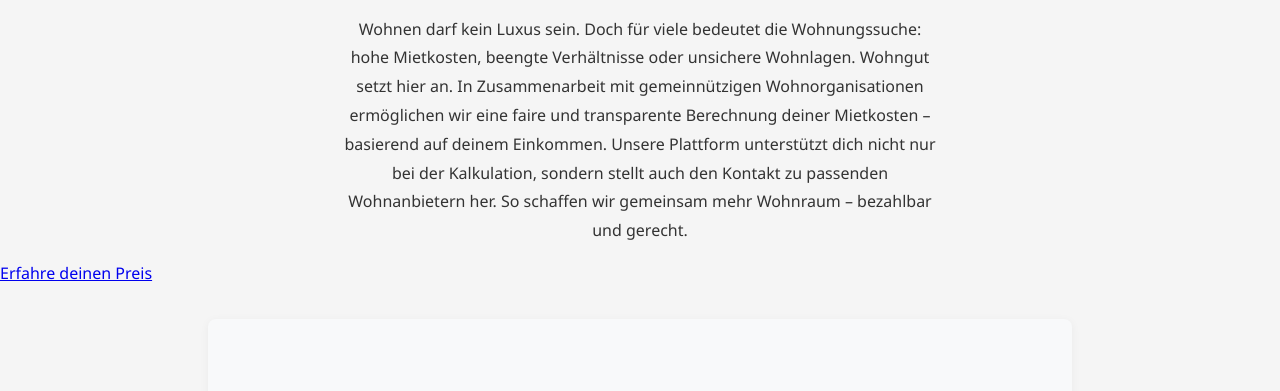
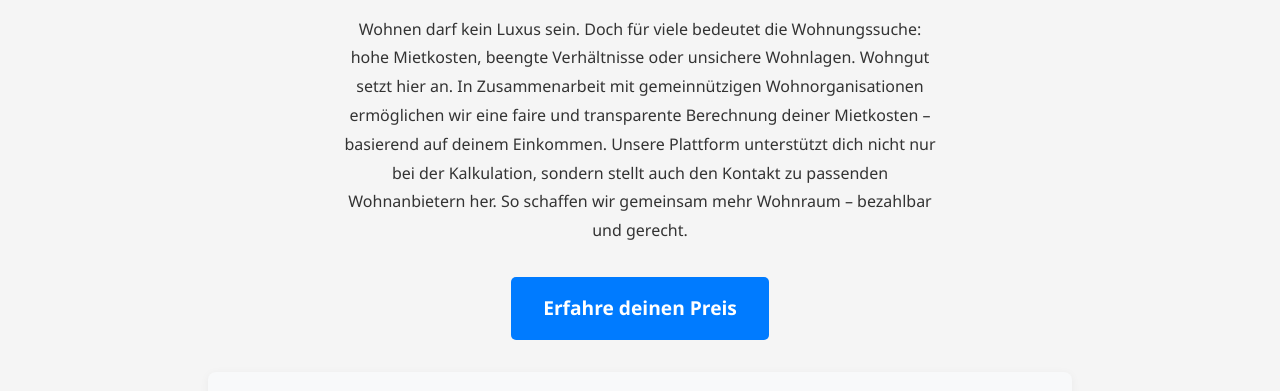
Before and after one commit to AhmetOezcan/wohnen, a plain HTML site: page index.html in a window 1280 px wide. Shown: the part 187-578 px from the top of the page. Drawn offline with Linux system fonts and the light colour scheme.

Commit message:
Update index.css

```diff
--- a/index.css
+++ b/index.css
@@ -459,3 +459,26 @@ footer {
     font-size: 2rem;
   }
 }
+
+.cta-button-container {
+    text-align: center;
+    margin: 2rem 0;
+}
+
+.cta-button {
+    display: inline-block;
+    padding: 1rem 2rem;
+    background-color: #007bff;
+    color: white;
+    text-decoration: none;
+    border-radius: 5px;
+    font-size: 1.2rem;
+    font-weight: bold;
+    transition: background-color 0.3s ease;
+}
+
+.cta-button:hover {
+    background-color: #0056b3;
+    transform: translateY(-2px);
+    box-shadow: 0 4px 8px rgba(0, 0, 0, 0.1);
+}
```
